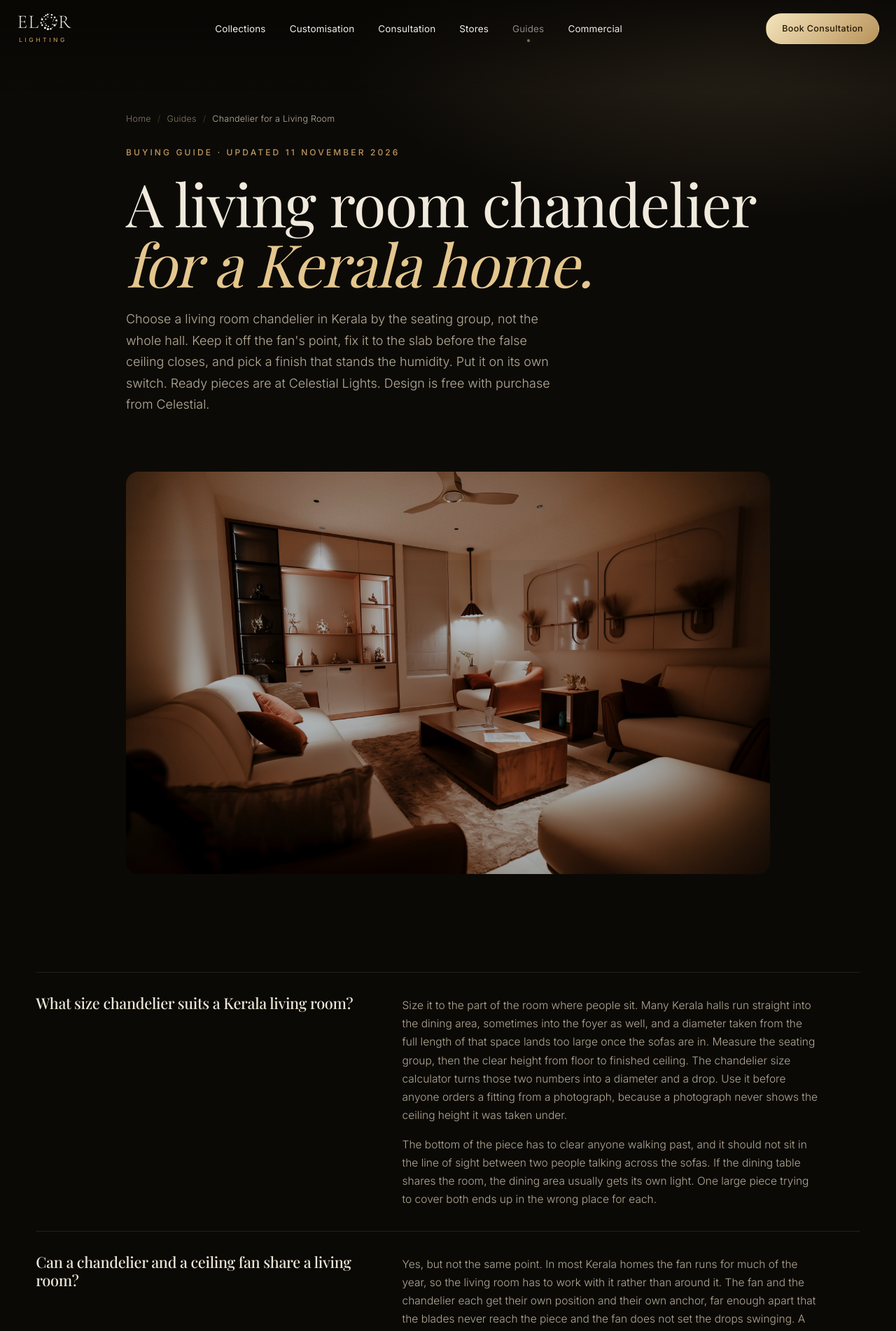
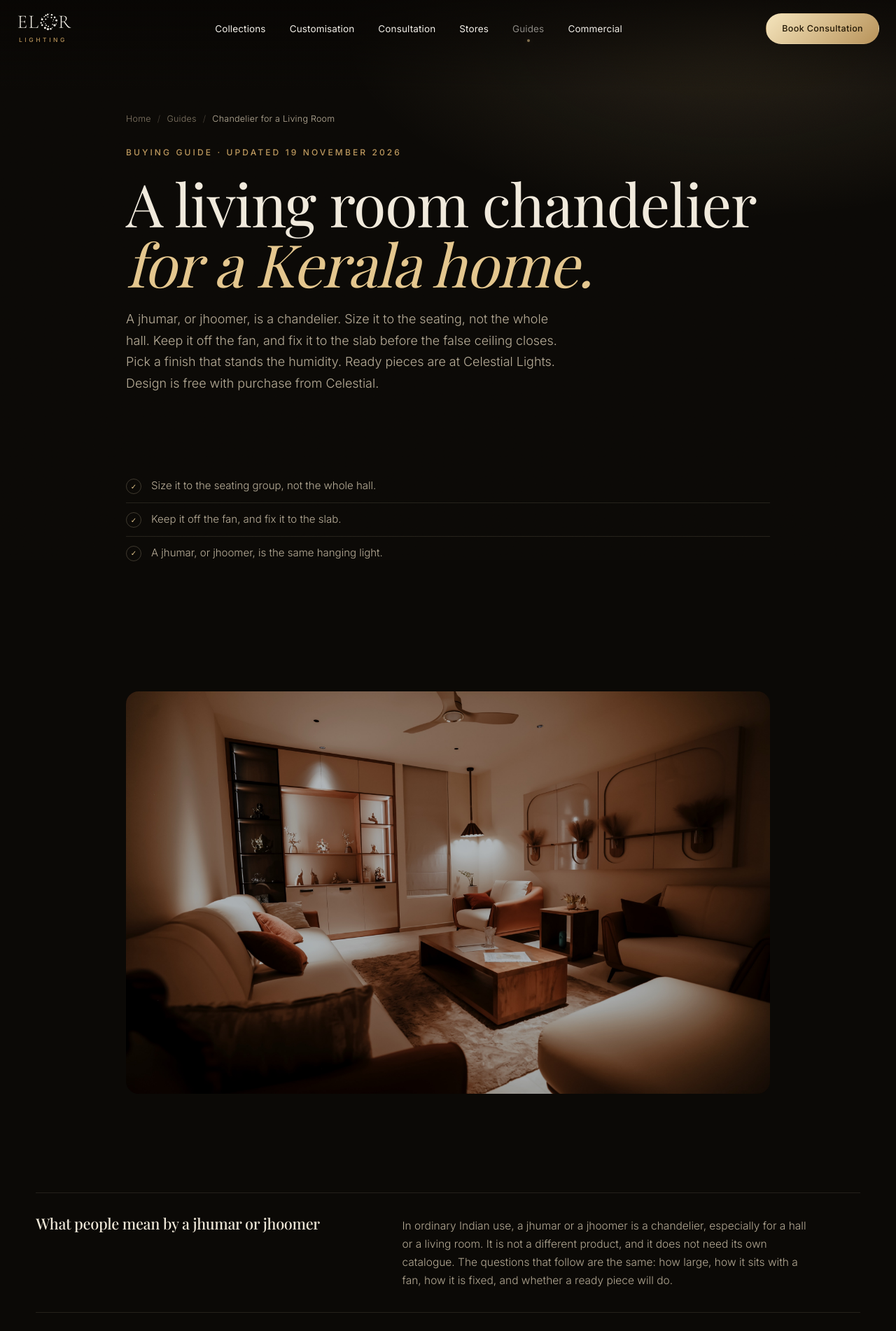
Before and after one commit to ijas47/Elor, a Next.js app: page /guides/chandelier-for-living-room in a window 1280 px wide. Shown: the top 1902 px of the page at 70% size. Built offline with nearby package versions, Linux system fonts and the light colour scheme.

Commit message:
Refresh living room chandelier guide with jhumar and jhoomer terms (ELO-89)
Publish only the QA-passed Draft section from the Linear ticket, with the QA pre-publish edits applied.

```diff
--- a/app/guides/chandelier-for-living-room/page.tsx
+++ b/app/guides/chandelier-for-living-room/page.tsx
@@ -11,7 +11,7 @@ import { RelatedGuides } from "@/components/ui/RelatedGuides";
 
 const TITLE = "Living Room Chandelier for Kerala Homes";
 const DESC =
-  "How to choose a living room chandelier for a Kerala home: size it to the seating, keep it apart from the fan, anchor it to the slab, and suit it to humidity.";
+  "A jhumar is a chandelier. In a Kerala living room, size it to the seating, keep it off the fan, fix it to the slab and suit the humidity.";
 const PATH = "/guides/chandelier-for-living-room";
 const CELESTIAL = "https://www.celestiallights.in";
 const { updated: UPDATED, modified: MODIFIED } = guideDates(PATH);
@@ -23,6 +23,10 @@ export const metadata: Metadata = {
 };
 
 const faqs: { q: string; a: string; visible?: "size" | "fan" }[] = [
+  {
+    q: "Is a jhumar the same as a chandelier?",
+    a: "Yes. In ordinary Indian use, a jhumar or a jhoomer is a chandelier, especially for a hall or living room. Size it the same way: to the seating, off the fan, and fixed to the slab.",
+  },
   {
     q: "What size chandelier works in a Kerala living room?",
     a: "Size it to the seating group and the ceiling height, not to the full length of the hall. The chandelier size calculator on this site turns those two measurements into a diameter and a drop.",
@@ -106,15 +110,24 @@ export default function LivingRoomChandelierGuide() {
           </Reveal>
           <Reveal delay={0.12}>
             <p className="lede" style={{ marginTop: 22 }}>
-              Choose a living room chandelier in Kerala by the seating group,
-              not the whole hall. Keep it off the fan&apos;s point, fix it to
-              the slab before the false ceiling closes, and pick a finish that
-              stands the humidity. Put it on its own switch. Ready pieces are
-              at{" "}
+              A jhumar, or jhoomer, is a chandelier. Size it to the seating,
+              not the whole hall. Keep it off the fan, and fix it to the slab
+              before the false ceiling closes. Pick a finish that stands the
+              humidity. Ready pieces are at{" "}
               <a href={CELESTIAL} target="_blank" rel="noopener noreferrer">Celestial Lights</a>.
               {" "}Design is free with purchase from Celestial.
             </p>
           </Reveal>
+        </div>
+      </section>
+
+      <section className="sec" style={{ paddingTop: 0 }}>
+        <div className="wrap-tight">
+          <ul className="check-list">
+            <li><span className="tick">✓</span>Size it to the seating group, not the whole hall.</li>
+            <li><span className="tick">✓</span>Keep it off the fan, and fix it to the slab.</li>
+            <li><span className="tick">✓</span>A jhumar, or jhoomer, is the same hanging light.</li>
+          </ul>
         </div>
       </section>
 
@@ -142,6 +155,20 @@ export default function LivingRoomChandelierGuide() {
       <section className="sec" style={{ paddingTop: 0 }}>
         <div className="wrap">
           <div className="register">
+            <div className="register-row">
+              <h2>What people mean by a jhumar or jhoomer</h2>
+              <div>
+                <p>
+                  In ordinary Indian use, a jhumar or a jhoomer is a
+                  chandelier, especially for a hall or a living room. It is not
+                  a different product, and it does not need its own catalogue.
+                  The questions that follow are the same: how large, how it
+                  sits with a fan, how it is fixed, and whether a ready piece
+                  will do.
+                </p>
+              </div>
+            </div>
+
             <div className="register-row">
               <h2>What size chandelier suits a Kerala living room?</h2>
               <div>
--- a/lib/guides.ts
+++ b/lib/guides.ts
@@ -50,7 +50,7 @@ const entries: GuideEntry[] = [
     tag: "Buying Guide",
     image: "/photos/living-room.jpg",
     imageAlt: "A living room at night with lit display shelves, a wood coffee table, and warm seating",
-    modified: "2026-11-11",
+    modified: "2026-11-19",
     related: ["chandelier-with-ceiling-fan", "how-to-choose-a-custom-chandelier", "home-lighting-design"],
   },
   {
```
